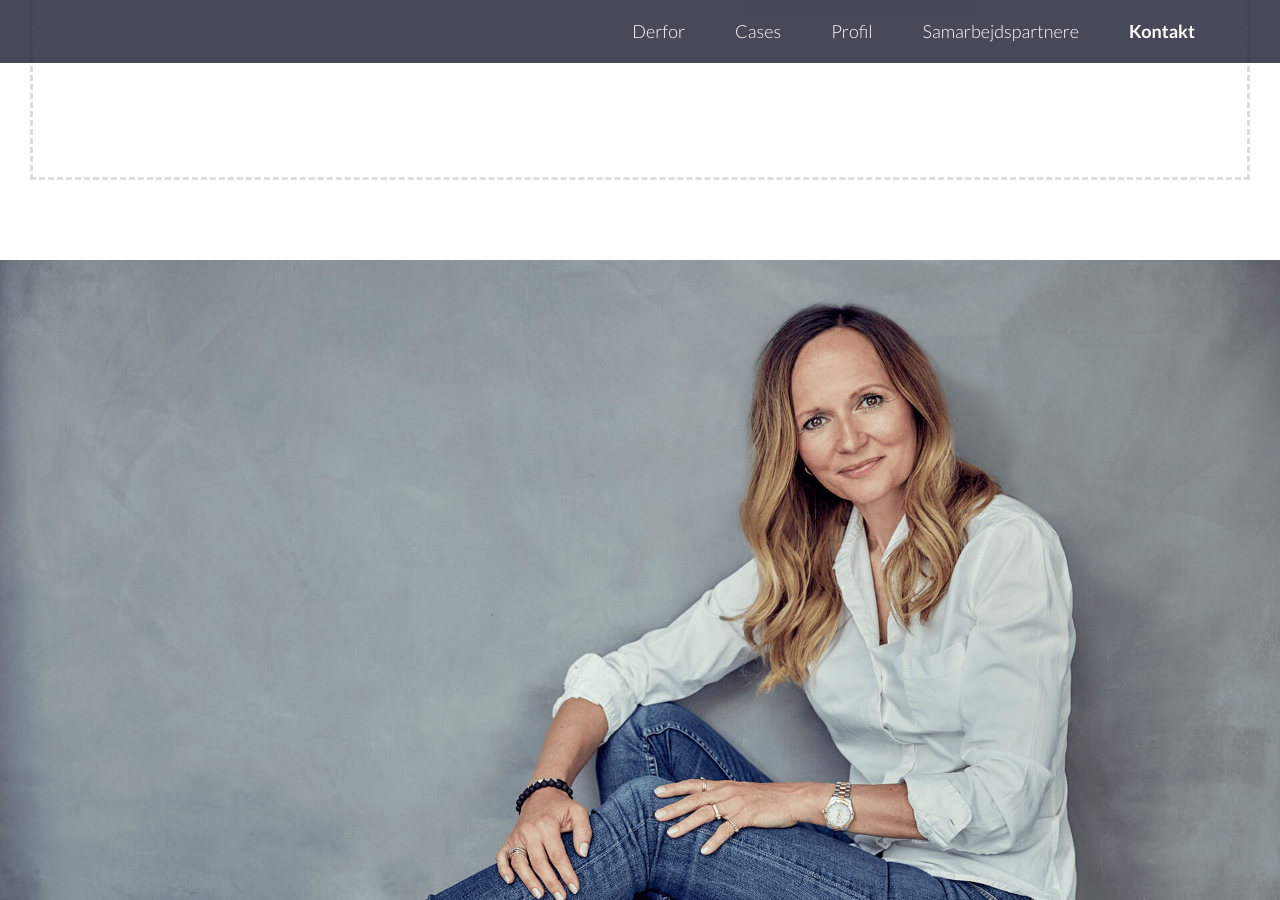
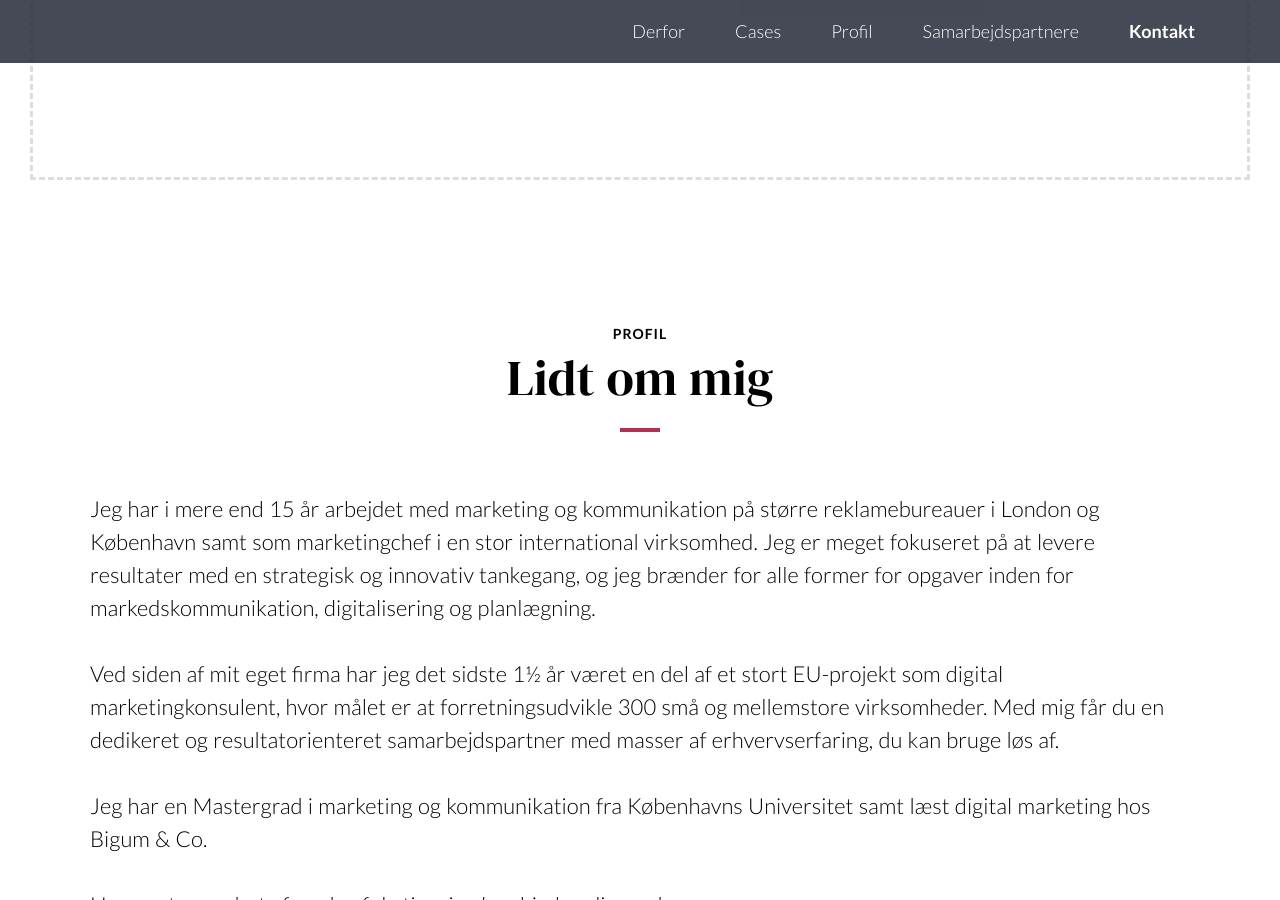
Before and after one commit to betterbusinessnu/betterbusinessnu.github.io, a Jekyll site: the page built from index.html, in a window 1280 px wide and 900 px high, scrolled down 5716 px. Built offline with Jekyll 4.4.1, drawn with Linux system fonts in a browser that asks for light colours.

Commit message:
Update index.html

```diff
--- a/index.html
+++ b/index.html
@@ -206,10 +206,6 @@ title: Better Business
 </section>
 
 
-<section class="parallax-image" style="background-image: url('images/profil90.jpg')" id="profil">
-    <img src="./images/profil90.jpg" class="editable" />
-</section>
-
 <section class="profile">
     <div class="container-squeeze">
         <div class="profile-wrapper">
```
